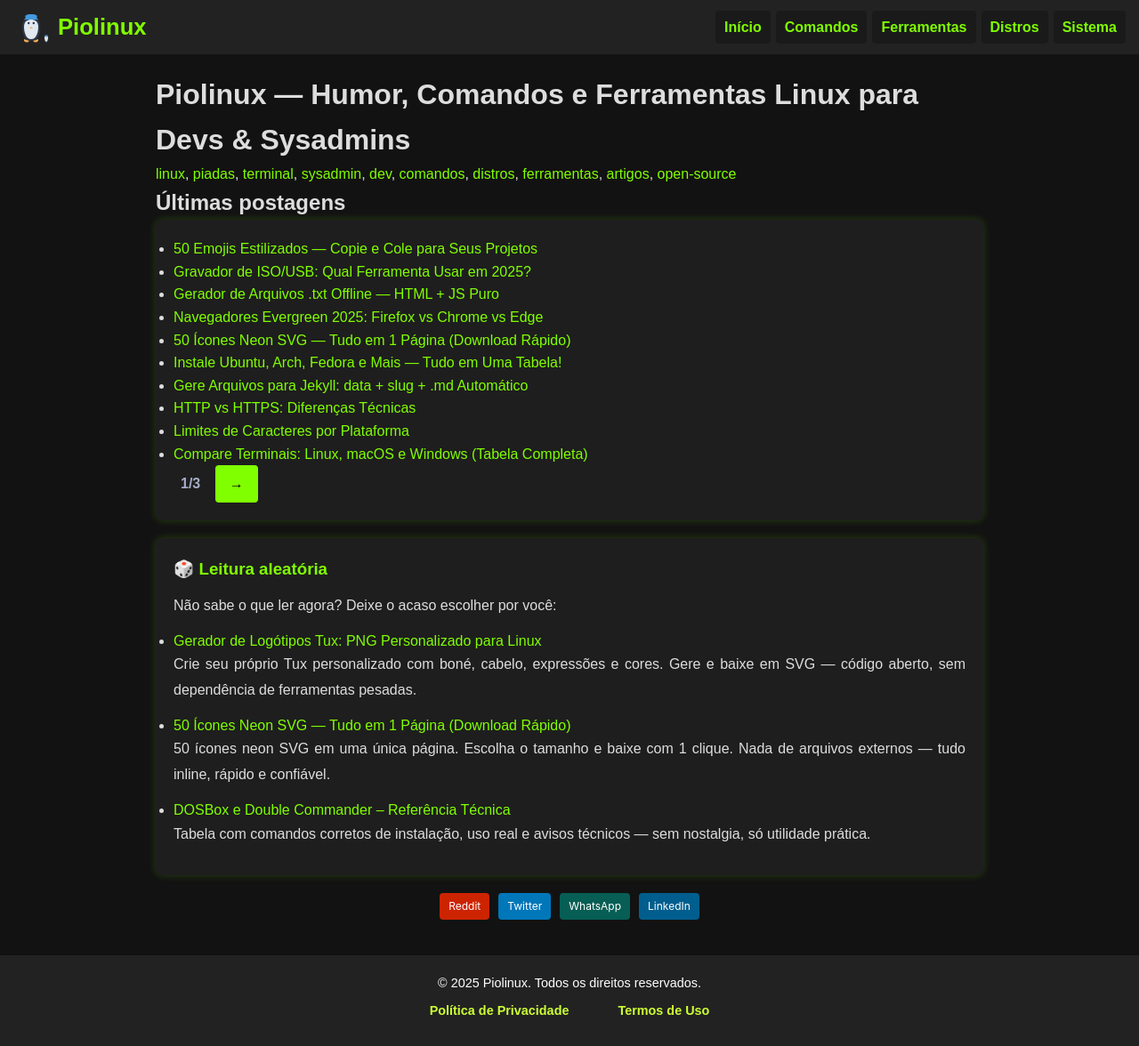
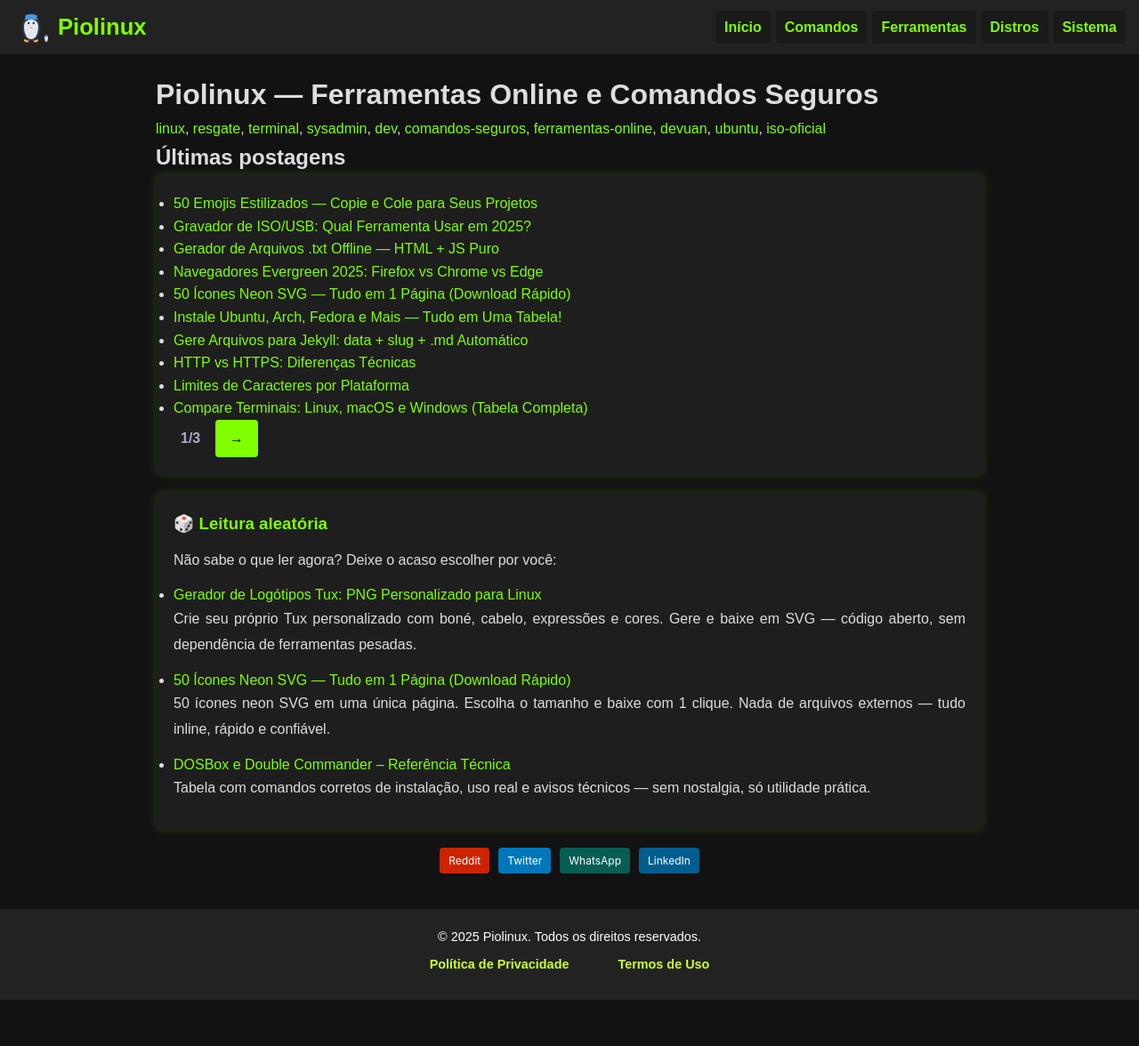
Before and after one commit to Piolinux/piolinux-site, a Jekyll site: the page built from index.html, in a window 1280 px wide. Shown: the whole page at 89% size. Built offline with Jekyll 4.4.1, drawn with Linux system fonts in a browser that asks for light colours; the list of posts is cut into pages by our own code; after the commit the page ends 1124 px from its top, so only the background shows below that.

Commit message:
Update index.html

```diff
--- a/index.html
+++ b/index.html
@@ -1,9 +1,9 @@
 ---
 layout: manual-seo
-title_custom: "Piolinux — Piadas, Comandos & Ferramentas Linux para Devs e Sysadmins"
-description_custom: "Humor nerd + utilidade real: piadas de terminal, biblioteca de comandos Linux, guia de distros, artigos técnicos e ferramentas online para sysadmins e devs."
-title: "Piolinux — Humor, Comandos e Ferramentas Linux para Devs & Sysadmins"
-tags: [linux, piadas, terminal, sysadmin, dev, comandos, distros, ferramentas, artigos, open-source]
+title_custom: "Piolinux — Ferramentas Online e Comandos Seguros"
+description_custom: "Ferramentas online, comandos de resgate testados e ISOs oficiais (Devuan, Ubuntu) — zero fluff, só utilidade técnica."
+title: "Piolinux — Ferramentas Online e Comandos Seguros"
+tags: [linux, resgate, terminal, sysadmin, dev, comandos-seguros, ferramentas-online, devuan, ubuntu, iso-oficial]
 ---
 
 
```
